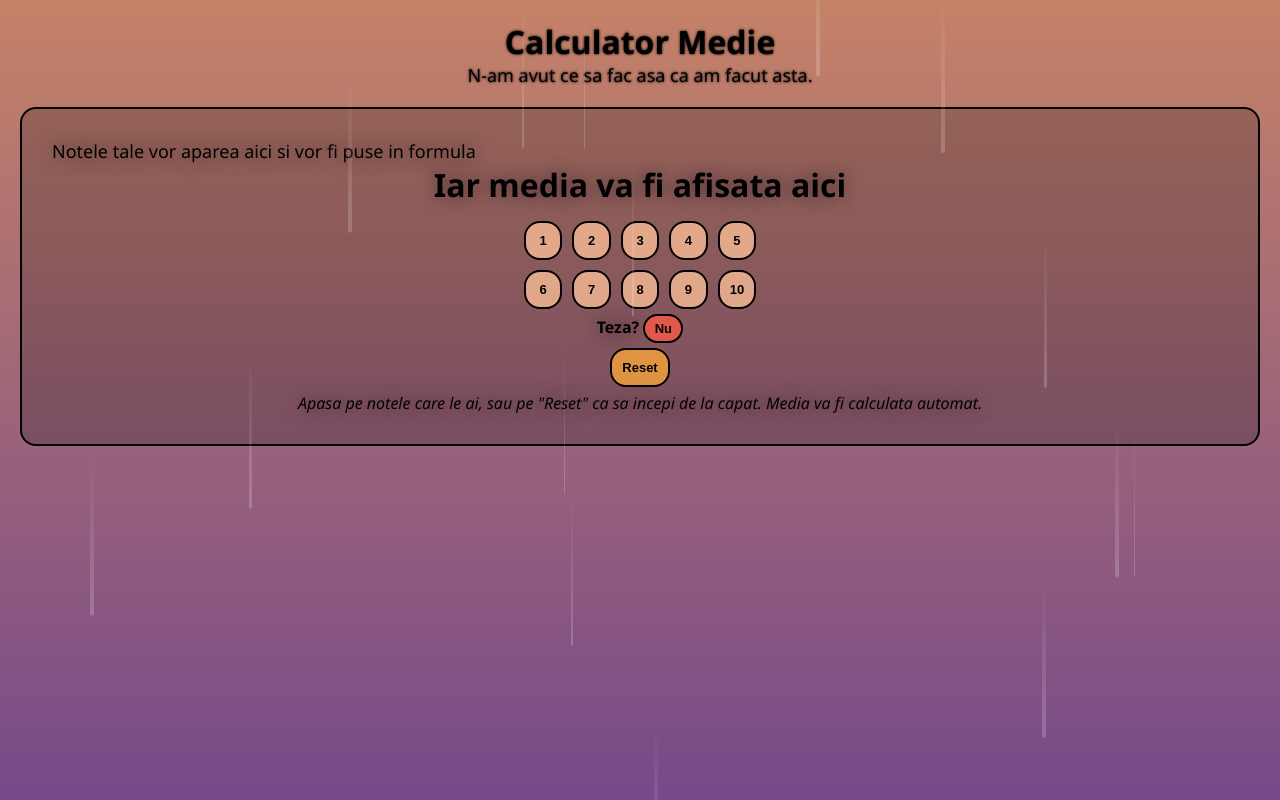
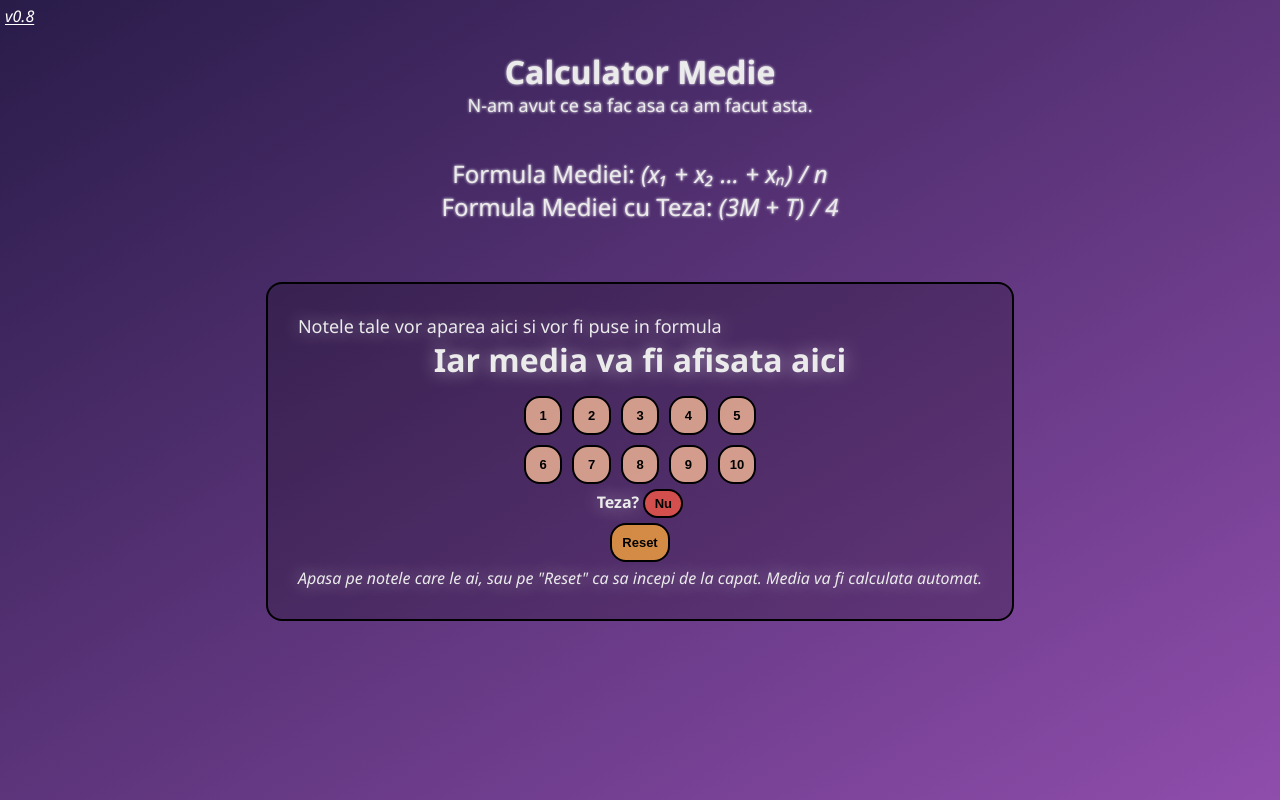
Before and after one commit to Sans3108/calculator-medie, a plain HTML site: page index.html in a window 1280 px wide. Both pictures are taken after a click on the button "Reset". Shown: the top 800 px of the page. Drawn offline with Linux system fonts and the light colour scheme.

Commit message:
refactored and remastered everything

```diff
--- a/index.html
+++ b/index.html
@@ -7,14 +7,19 @@
   <link rel="stylesheet" href="style.css">
 </head>
 
-<body>
+<body id="body" onload="randomBg()">
+  <p id="version"><a href="https://github.com/Sans3108/calculator-medie"><em>v0.8</em></a></p>
+  <div class="second-body">
     <div class="intro">
       <h1>Calculator Medie</h1>
       <p>N-am avut ce sa fac asa ca am facut asta.</p>
+      <p class="formula-text">Formula Mediei: <em id="formula-em">(x₁ + x₂ ... + xₙ) / n</em><br>Formula Mediei cu Teza:
+        <em id="formula-em">(3M + T) / 4</em></p>
     </div>
     <div class="wrapper" id='wrapper'>
-    <p id="calc">Notele tale vor aparea aici si vor fi puse in formula</p>
-    <p id="result">Iar media va fi afisata aici</p>
+      <p id="calc">Notele tale vor aparea <span class="calc-span">aici</span> si vor fi puse in formula</p>
+      <p id="result">Iar media va fi afisata <span class="calc-span">aici</span></p>
+      <p id="mean"></p>
 
       <div class="grade-grid">
         <button class="grade-btn" onclick="addGrade(1)">1</button>
@@ -45,7 +50,9 @@
       </div>
 
       <button class="reset-btn" onclick="reset()">Reset</button>
-    <p id="hint"><em>Apasa pe notele care le ai, sau pe "Reset" ca sa incepi de la capat. Media va fi calculata automat.</em></p>
+      <p id="hint"><em>Apasa pe notele care le ai, sau pe "Reset" ca sa incepi de la capat. Media va fi calculata
+          automat.</em></p>
+    </div>
 
   </div>
 </body>
--- a/script.js
+++ b/script.js
@@ -1,28 +1,9 @@
-function meteor() {
-	let amount = 20;
-	let body = document.querySelector("body");
-	let count = 0;
-
-	while (count < amount) {
-		let drop = document.createElement("i");
-
-		let size = Math.random() * 5;
-		let posX = Math.floor(Math.random() * window.innerWidth);
-		let delay = Math.random() * -20;
-		let duration = Math.random() * 10;
-
-		drop.style.width = `${0.1 + size}px`;
-		drop.style.left = `${posX}px`;
-    drop.style.top = 0;
-		drop.style.animationDelay = `${delay}s`;
-		drop.style.animationDuration = `${1 + duration}s`;
-
-		body.appendChild(drop);
-		count++;
-	}
+function randomBg() {
+  let body = document.getElementById('body');
+  body.className = Math.random() < 0.5 ? 'night' : 'day';
 }
 
-meteor();
+isFloat = x => !!(x % 1);
 
 function roundToTwo(n) {
   return +(Math.round(n + "e+2") + "e-2");
@@ -45,6 +26,8 @@ function reset() {
   update();
   effect(false);
   thesisToggle(true);
+  let m = document.getElementById('mean');
+  m.innerText = ``;
 }
 
 function update() {
@@ -59,8 +42,14 @@ function update() {
 
   let preText = `Media ta este:`;
 
-  calc.innerText = `${preText} ${makeFormulaString(gradeArr, thesis)}`;
-  result.innerText = calculateMean(gradeArr, thesis);
+  calc.innerHTML = `${preText} ${makeFormulaString(gradeArr, thesis)}`;
+  let data = calculateMean(gradeArr, thesis);
+
+  if (isFloat(data.mean)) {
+    let m = document.getElementById('mean');
+    m.innerText = `(${data.mean})`;
+  }
+  result.innerText = `${data.rounded}`;
   effect();
 }
 
@@ -88,34 +77,45 @@ function setThesis(g) {
 }
 
 function calculateMean(grd, t) {
+  let data = {
+    mean: 0,
+    rounded: 0
+  }
+
   if (!grd[0]) {
-    if (t !== 0) return t;
+    if (t !== 0) {
+      data.mean = t;
+      data.rounded = t;
+      return data;
+    };
   }
 
   let val = 0;
   grd.forEach(i => val += i);
 
-  let mean = roundToTwo(val / grd.length);
+  data.mean = roundToTwo(val / grd.length);
 
-  if (t !== 0) mean = Math.round(roundToTwo(((mean * 3) + t) / 4));
-  return mean;
+  if (t !== 0) data.mean = roundToTwo(((data.mean * 3) + t) / 4);
+
+  data.rounded = Math.round(data.mean);
+  return data;
 }
 
 function makeFormulaString(grd, t) {
   if (t === 0) {
-    if (grd[1]) return `(${grd.join(' + ')}) / ${grd.length} =`;
+    if (grd[1]) return `(${grd.map(g => `<span class="grade-num">${g}</span>`).join(' + ')}) / <span class="grade-count">${grd.length}</span> =`;
     return '';
   }
 
   if (!grd[0] && t !== 0) return '';
 
-  if (grd[1]) return `((${grd.join(' + ')}) / ${grd.length} * 3 + ${t}) / 4 =`;
-  return `(${grd[0]} / ${grd.length} * 3 + ${t}) / 4 =`;
+  if (grd[1]) return `((${grd.map(g => `<span class="grade-num">${g}</span>`).join(' + ')}) / <span class="grade-count">${grd.length}</span> * 3 + <span class="thesis-num">${t}</span>) / 4 =`;
+  return `(<span class="grade-num">${grd[0]}</span> / <span class="grade-count">${grd.length}</span> * 3 + <span class="thesis-num">${t}</span>) / 4 =`;
 }
 
 function effect(s = true) {
   let result = document.getElementById('result');
-  let mean = calculateMean(gradeArr, thesis);
+  let mean = calculateMean(gradeArr, thesis).rounded;
 
   if (!s) {
     result.className = '';
--- a/style.css
+++ b/style.css
@@ -5,10 +5,16 @@
 
 :root {
   --anim-duration: 0.3s;
+  --shadow: rgba(0, 0, 0, 1);
+  --half-shadow: rgba(0, 0, 0, 0.5);
+  --text-col: black;
+}
+
+html, body {
+  min-height: 100%;
 }
 
 html {
-  height: 100%;
   text-rendering: optimizeLegibility;
   font-family: 'Segoe UI';
 }
@@ -16,56 +22,56 @@ html {
 body {
   margin: 0;
   padding: 0;
-  background: linear-gradient(#c58267, #77498a);
-  overflow: hidden;
+  background-position: center 0;
+  background-repeat: no-repeat;
+  background-attachment: fixed;
+  background-size: cover;
 }
-i {
+
+.day {
+  background: linear-gradient(
+    to bottom right,
+    #ccaa3a,
+    #cc883a,
+    #e75947,
+    #742323
+  );
+  --shadow: rgba(0, 0, 0, 1);
+  --half-shadow: rgba(0, 0, 0, 0.5);
+  --text-col: black;
+}
+
+.night {
+  background: linear-gradient(to bottom right, #291c49, #8f4dac);
+  --shadow: rgba(255, 255, 255, 1);
+  --half-shadow: rgba(255, 255, 255, 0.5);
+  --text-col: rgb(235, 235, 235);
+}
+
+.second-body {
+  display: flex;
+  justify-content: center;
+  align-items: center;
+  flex-direction: column;
+}
+
+#version {
   position: absolute;
-  height: 160px;
-  background: linear-gradient(transparent, rgba(255, 255, 255, 0.2));
-  border-bottom-left-radius: 5px;
-  border-bottom-right-radius: 5px;
-  animation: raining 5s linear Infinite;
+  left: 5px;
+  top: 5px;
 }
-@-moz-keyframes raining {
-  0% {
-    transform: translateY(-160px);
-  }
-  100% {
-    transform: translateY(calc(100vh + 160px));
-  }
-}
-@-webkit-keyframes raining {
-  0% {
-    transform: translateY(-160px);
-  }
-  100% {
-    transform: translateY(calc(100vh + 160px));
-  }
-}
-@-o-keyframes raining {
-  0% {
-    transform: translateY(-160px);
-  }
-  100% {
-    transform: translateY(calc(100vh + 160px));
-  }
-}
-@keyframes raining {
-  0% {
-    transform: translateY(-160px);
-  }
-  100% {
-    transform: translateY(calc(100vh + 160px));
-  }
+
+#version a {
+  color: white;
+  text-underline-offset: 2px;;
 }
 
 .intro {
-  margin-top: 20px;
-  left: 50%;
+  margin-top: 50px;
   padding: 0px 5px;
   text-align: center;
-  text-shadow: 0px 0px 3px rgba(0, 0, 0, 1);
+  text-shadow: 0px 0px 3px var(--shadow);
+  color: var(--text-col);
 }
 
 .intro p {
@@ -73,24 +79,38 @@ i {
   font-weight: 500;
 }
 
+.intro .formula-text {
+  font-size: 150%;
+  margin-top: 10%;
+  margin-bottom: 10%;
+}
+
 .wrapper {
-  left: 50%;
-  top: 50%;
-  width: auto;
+  color: var(--text-col);
+  margin: 20px;
   padding: 30px;
-  margin: 20px;
-  display: flex;
+  justify-self: center;
+  display: inline-flex;
   flex-direction: column;
   border-radius: 16px;
   border: 2px solid black;
   background-color: rgba(0, 0, 0, 0.2);
-  text-shadow: 0px 0px 17px rgba(0, 0, 0, 0.5);
+  text-shadow: 0px 0px 17px var(--half-shadow);
 }
 
 .wrapper p#result {
   font-size: xx-large;
   font-weight: 700;
   align-self: center;
+  text-align: center;
+}
+
+#mean {
+  align-self: center;
+  text-align: center;
+  font-size: large;
+  font-weight: 500;
+  text-shadow: 0px 0px 17px var(--half-shadow);
 }
 
 .wrapper p#calc {
@@ -315,3 +335,15 @@ button:hover {
     color: rgba(0, 0, 0, 1);
   }
 }
+
+.grade-num {
+  color: orange;
+}
+
+.thesis-num {
+  color: red;
+}
+
+.grade-count {
+  color: yellow;
+}
```
Lines whose indentation alone changed are shown as unchanged.
